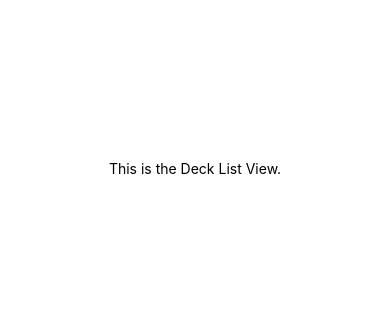
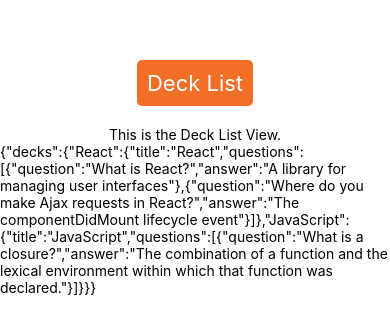
Before and after one commit to eulaaab/mobile-flashcards, a React Native app: screen / in a window 390 px wide. Shown: the part 254-588 px from the top of the page. Built offline with nearby package versions, Linux system fonts and the light colour scheme.

Commit message:
feat: develop getDecks() and test api connection

```diff
--- a/App.js
+++ b/App.js
@@ -1,13 +1,58 @@
-import React from 'react';
-import { StyleSheet, Text, View } from 'react-native';
+import React, { Component } from 'react';
+import { Text, View, TouchableOpacity, StyleSheet } from 'react-native';
 import DeckList from "./components/DeckList"
+import TextButton from "./components/TextButton"
+import { createStore } from "redux";
+import { Provider } from "react-redux";
+import reducer from "./reducers";
+import { getDecks, saveDeckTitle, addCardToDeck } from "./utils/api"
+import { orange, white, purple } from "./utils/colors"
 
-export default function App() {
-  return (
-    <View style={styles.container}>
-      <DeckList />
-    </View>
-  );
+export default class App extends Component {
+  state = {
+    decks: "",
+  }
+  componentDidMount() {
+    this.handleGetDecks();
+  }
+
+  handleGetDecks = () => {
+    getDecks().then(res => {
+      console.log('all decks', JSON.stringify(res))
+      this.setState(() => ({
+        decks: res
+      }))
+    }).catch(err => {
+      console.log('error in getting decks', err)
+    })
+  }
+
+  render() {
+    //const store = createStore(reducer);
+    const decks = this.state;
+    return (
+      < View style={styles.container} >
+        <TouchableOpacity style={styles.btn} onPress={this.handleGetDecks}>
+          <TextButton>
+            Deck List
+            </TextButton>
+        </TouchableOpacity>
+        <DeckList />
+        {
+          /*
+          <View>
+          <Provider store={store}>
+
+          </View>
+          // </Provider>
+          */
+        }
+        <View>
+          <Text>{JSON.stringify(decks)}</Text>
+        </View>
+      </View >
+    );
+  }
 }
 
 const styles = StyleSheet.create({
@@ -17,4 +62,11 @@
     alignItems: 'center',
     justifyContent: 'center',
   },
+  btn: {
+    padding: 10,
+    backgroundColor: orange,
+    alignSelf: 'center',
+    borderRadius: 5,
+    margin: 20,
+  },
 });
--- a/components/TextButton.js
+++ b/components/TextButton.js
@@ -2,19 +2,24 @@
 import { StyleSheet, Text, TouchableOpacity } from 'react-native'
 import { red } from '../utils/colors';
 
-export default function TextButton({ children }) {
+export default function TextButton({ children, onPress }) {
   return (
-    <TouchableOpacity>
-      <Text>
+    <TouchableOpacity onPress={onPress}>
+      <Text style={styles.btnText}>
         {children}
       </Text>
     </TouchableOpacity>
   )
 }
 
-const styles = StyteSheet.create({
+const styles = StyleSheet.create({
   reset: {
     textAlign: "center",
     color: red,
-  }
+  },
+  btnText: {
+    color: "#fff",
+    fontSize: 22,
+    textAlign: "center"
+  },
 })
--- a/package.json
+++ b/package.json
@@ -8,6 +8,7 @@
     "eject": "expo eject"
   },
   "dependencies": {
+    "@react-native-community/async-storage": "^1.12.1",
     "expo": "~39.0.2",
     "expo-status-bar": "~1.0.2",
     "react": "16.13.1",
--- a/utils/_DATA.js
+++ b/utils/_DATA.js
@@ -1,4 +1,4 @@
-const decks = {
+export const decks = {
   React: {
     title: 'React',
     questions: [
--- a/utils/api.js
+++ b/utils/api.js
@@ -1,42 +1,49 @@
-import { AsyncStorage } from "react-native"
+import AsyncStorage from '@react-native-community/async-storage'
 import { decks } from "./_DATA"
 
 //how we're going to persist information
 export const DECKS_STORAGE_KEY = "MobileFlashcards:decks"
 
+export function getData() {
+  return decks;
+}
+
+function formatDeckResults(res) {
+  return res === null ? decks : JSON.parse(res);
+}
+
 //getDecks - return all of the decks along with their titles, questions, and answers. getItem
 export function getDecks() {
-  return AsyncStorage.getItem(DECKS_STORAGE_KEY).then(res => {
-    if (res === null) {
-      AsyncStorage.setItem(DECKS_STORAGE_KEY, JSON.stringify(decks))
-      return decks
-    } else {
-      return JSON.parse(results);
-    }
-  }).catch(err => {
-    console.log('error on getDecks', err)
-  }
-
-  )
+  return AsyncStorage.getItem(DECKS_STORAGE_KEY).then(formatDeckResults)
+  // .then(res => {
+  //   if (res === null) {
+  //     AsyncStorage.getItem(DECKS_STORAGE_KEY, JSON.stringify(decks))
+  //     return decks
+  //   } else {
+  //     return JSON.parse(results);
+  //   }
+  // }).catch(err => {
+  //   console.log('error on getDecks', err)
+  // } )
 }
 
 //getDeck - takes a single id, argument and return the deck associated with the id. getItem
-export function getDeck(id) {
-  return AsyncStorage.getItem(DECKS_STORAGE_KEY).then(res => {
-    return JSON.parse(DECKS_STORAGE_KEY)[id]
-  }).catch(err => {
-    console.log("error in getDeck", err)
-  })
-}
+// export function getDeck(id) {
+//   return AsyncStorage.getItem(DECKS_STORAGE_KEY).then(res => {
+//     return JSON.parse(DECKS_STORAGE_KEY)[id]
+//   }).catch(err => {
+//     console.log("error in getDeck", err)
+//   })
+// }
 
 //saveDeckTitle - take a single title argument and add it to the deck. mergeItem to decks or setItem to NewDecks
-export function saveDeckTitle(title) {
+// export function saveDeckTitle(title) {
 
-}
+// }
 
 //addCardToDeck - take in two arguments, title, and card, and will add the card to the list of questions for the deck with the associated title. setItem
-export function addCardToDeck({ title, card }) {
-  return {
-    //add the card to the list of questions
-  }
-}
+// export function addCardToDeck({ title, card }) {
+//   return {
+//     //add the card to the list of questions
+//   }
+// }
--- a/utils/colors.js
+++ b/utils/colors.js
@@ -2,8 +2,8 @@
 export const purple = "#292477";
 export const lightGray = '#666';
 export const medGray = "#757575";
-export const darkGray = '#aaa';
-export const white = "#fff";
+export const darkGray = '#aaaaaa';
+export const white = "#ffffff";
 export const red = "#b71845";
 export const orange = "#f26f28";
 export const lightOrange = '#f9d7a5';
```
Also changed, not shown: components/DeckList.js (+6 -4 lines), 1 other file (tests, documents, lock files or other folders).
